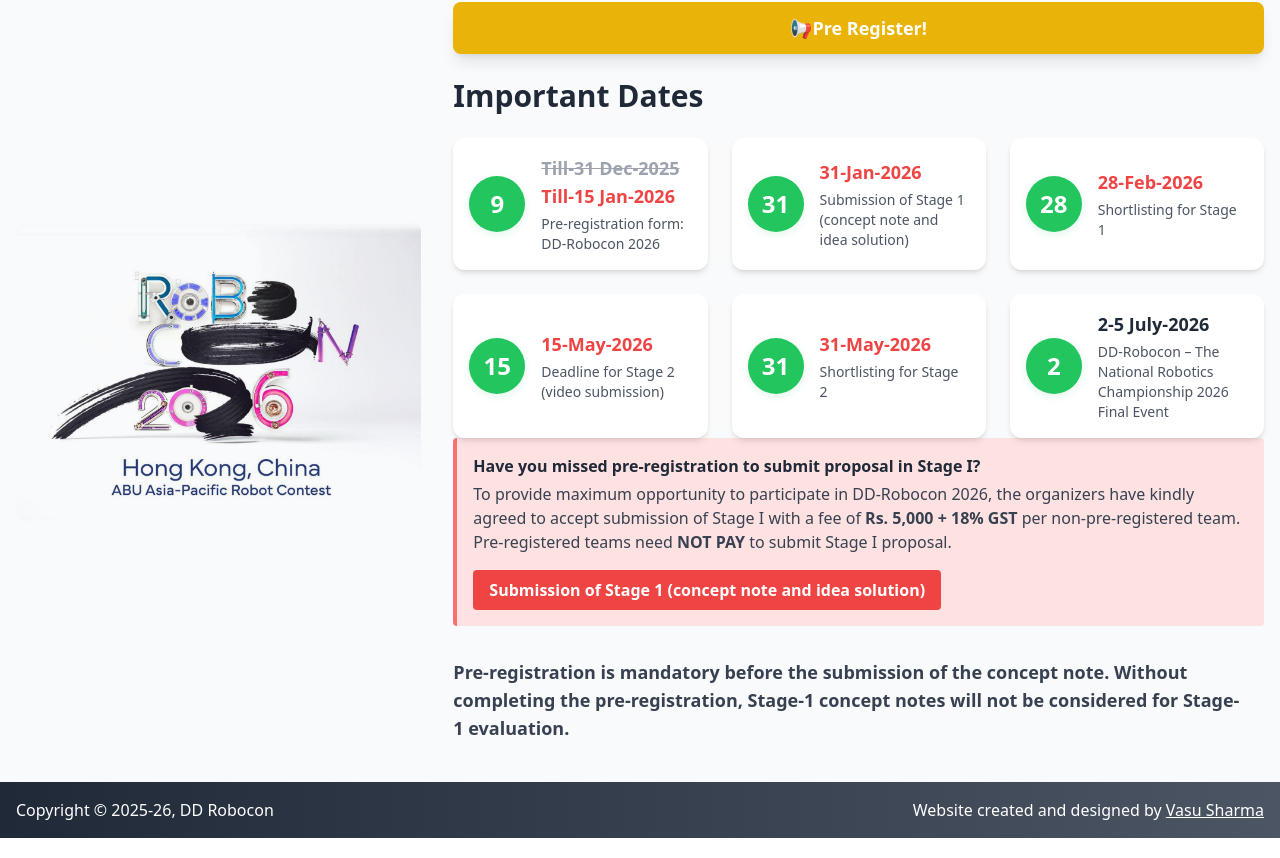
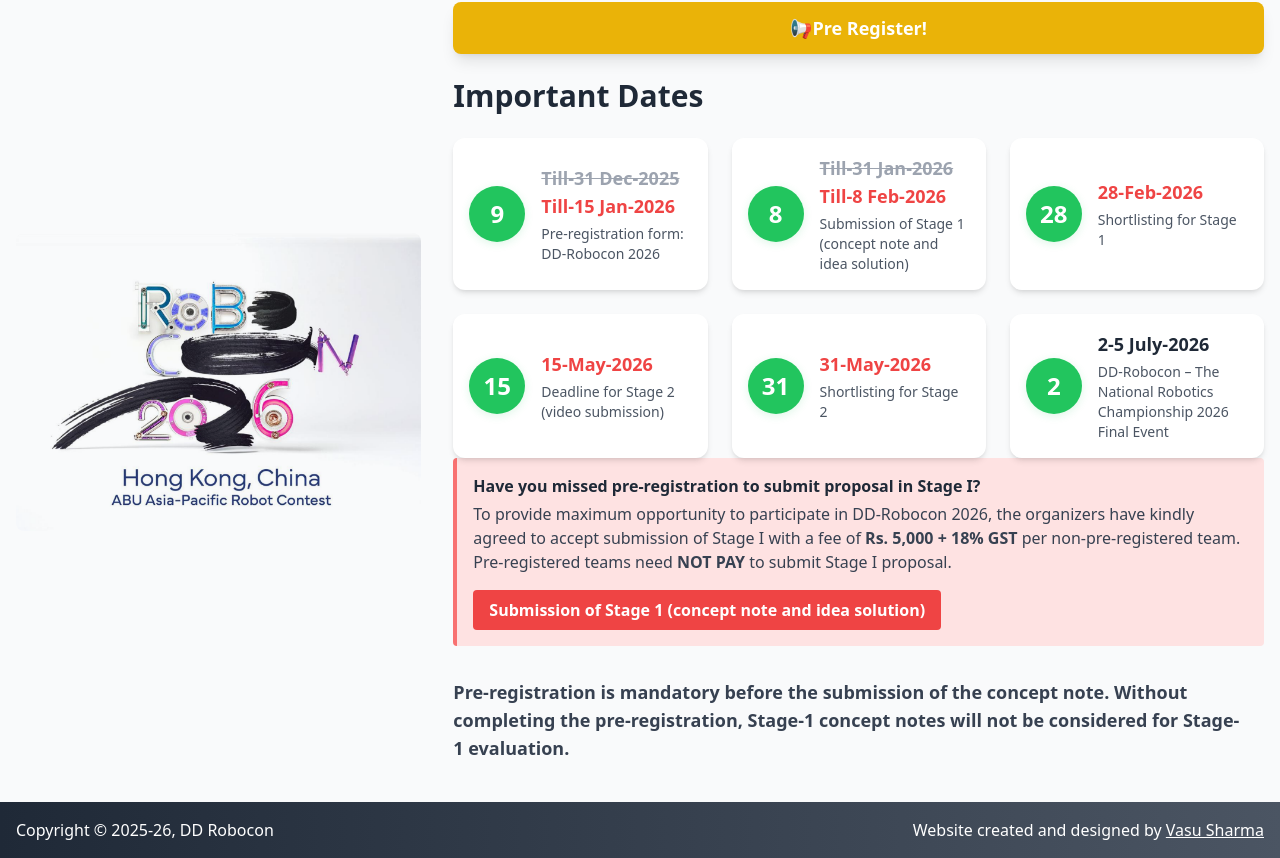
Before and after one commit to vasusharma-code/ddr-2026, a React (Create React App) app: page / in a window 1280 px wide. Shown: the part 898-1756 px from the top of the page. Built offline with nearby package versions, Linux system fonts and the light colour scheme.

Commit message:
UI Changes XYZ

```diff
--- a/src/components/Hero.jsx
+++ b/src/components/Hero.jsx
@@ -175,8 +175,15 @@
                     description: "Pre-registration form: DD-Robocon 2026",
                   },
                   {
-                    newDate: "31-Jan-2026",
-                    displayDate: "31",
+                    // Show old date struck through and new date
+                    newDate: (
+                      <>
+                        <span className="line-through text-gray-400">Till-31 Jan-2026</span>
+                        <br />
+                        <span className="font-bold text-[#EF4444]">Till-8 Feb-2026</span>
+                      </>
+                    ),
+                    displayDate: "8",
                     description: "Submission of Stage 1 (concept note and idea solution)",
                   },
                   {
--- a/src/components/Navbar.jsx
+++ b/src/components/Navbar.jsx
@@ -77,7 +77,7 @@
             <li><Link to="/" className="nav">Home</Link></li>
             <li><Link to="/contest-rules" className="nav">Contest Rules</Link></li>
             <li><Link to="/game-videos" className="nav">Game Videos</Link></li>
-            <li><Link to="/registration" className="nav">Registration</Link></li>
+            {/* <li><Link to="/registration" className="nav">Registration</Link></li> */}
             <li><Link to="/stage1" className="nav">Stage-1</Link></li>
             {/* <li><Link to="/stage1" className="nav">Stage-1</Link></li>
             <li><Link to="/stage2" className="nav">Stage-2</Link></li>
@@ -149,9 +149,9 @@
             <li>
               <Link to="/game-videos" className="nav" onClick={closeMobileMenu}>Game Videos</Link>
             </li>
-            <li>
+            {/* <li>
               <Link to="/registration" className="nav" onClick={closeMobileMenu}>Registration</Link>
-            </li>
+            </li> */}
             <li>
               <Link to="/stage1" className="nav" onClick={closeMobileMenu}>Stage-1</Link>
             </li>
```
